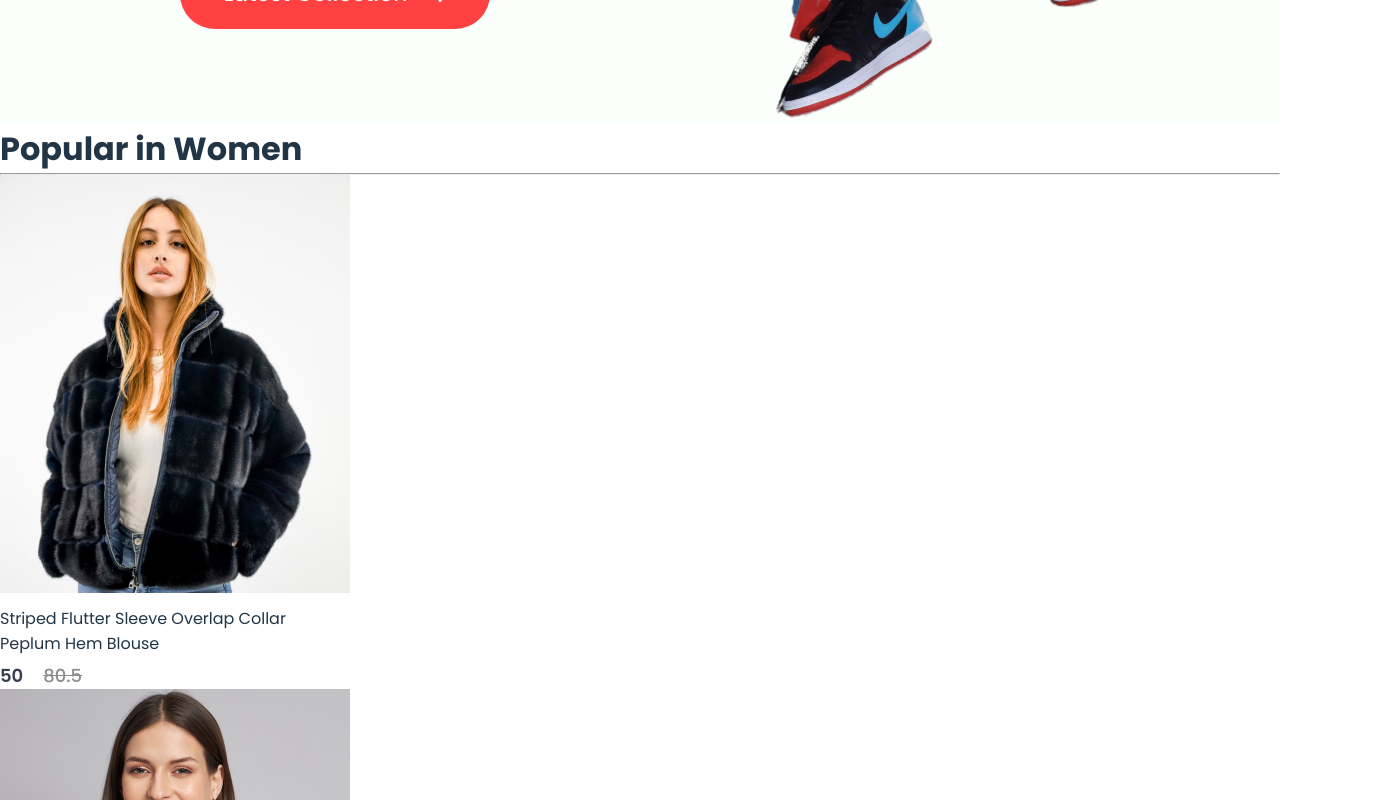
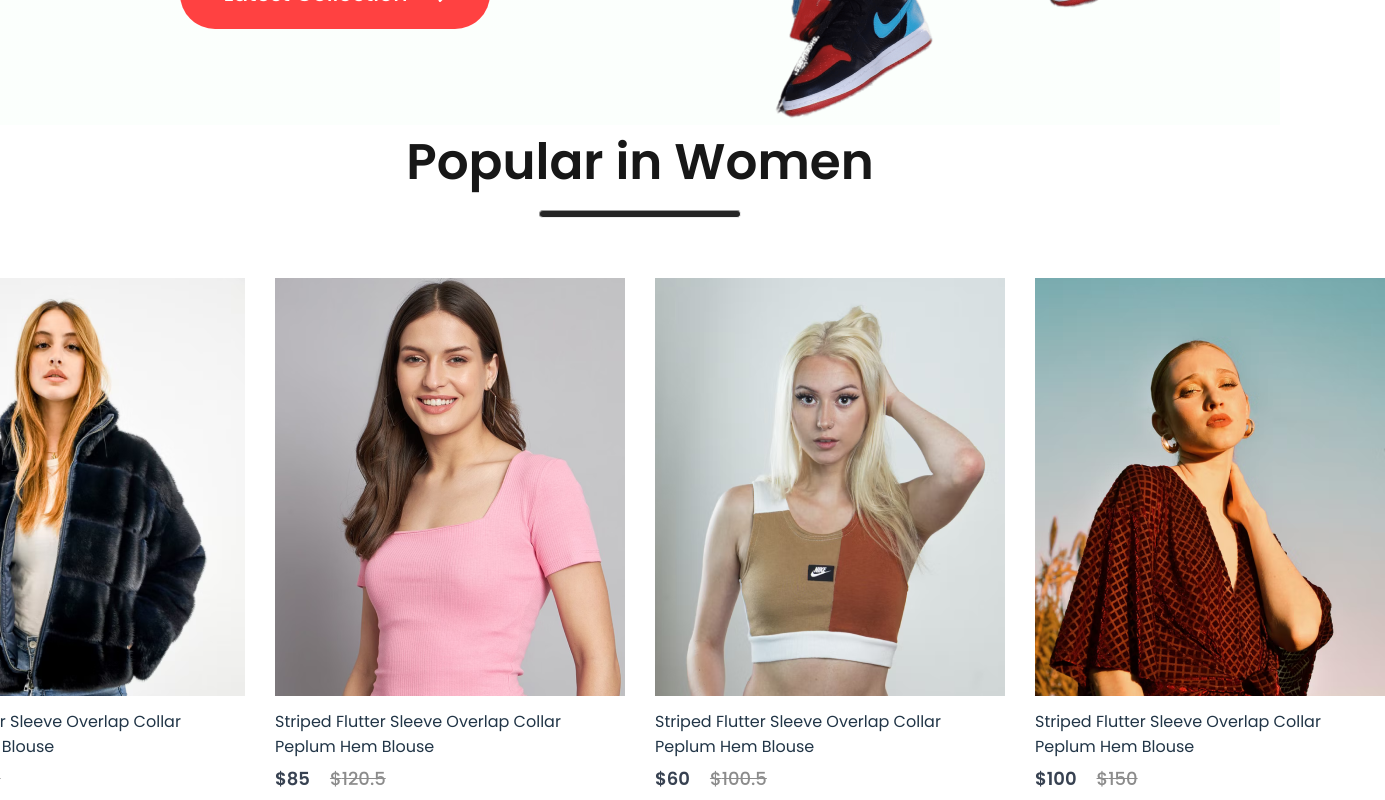
Before and after one commit to nimendra-ag/frontend, a React (Vite) app in the folder front-end/: page / in a window 1280 px wide. Shown: the part 740-1540 px from the top of the page, 1385 px wide, since content can reach past the window. Built offline with nearby package versions, Linux system fonts and the light colour scheme.

Commit message:
everything is ok up to video time 54.20. But there are some css mismatches. Which means, my project doesn't look exactly same as the project in the video.

```diff
--- a/front-end/src/Components/Item/Item.jsx
+++ b/front-end/src/Components/Item/Item.jsx
@@ -8,10 +8,10 @@
         <p>{props.name}</p>
         <div className="item-prices">
             <div className="item-price-new">
-                {props.new_price}
+                ${props.new_price}
             </div>
             <div className="item-price-old">
-                {props.old_price}
+                ${props.old_price}
             </div>
         </div>
     </div>
--- a/front-end/src/Components/Popular/Popular.css
+++ b/front-end/src/Components/Popular/Popular.css
@@ -0,0 +1,26 @@
+.popular{
+    display: flex;
+    flex-direction: column;
+    align-items: center;
+    gap: 10px;
+    height: 90vh;
+}
+
+.popular h1{
+    color: #171717;
+    font-size: 50px;
+    font-weight: 600;
+}
+
+.popular hr{
+    width: 200px;
+    height: 6px;
+    border-radius: 10px;
+    background: #252525;
+}
+
+.popular-item{
+    margin-top: 50px;
+    display: flex;
+    gap: 30px;
+}
```
